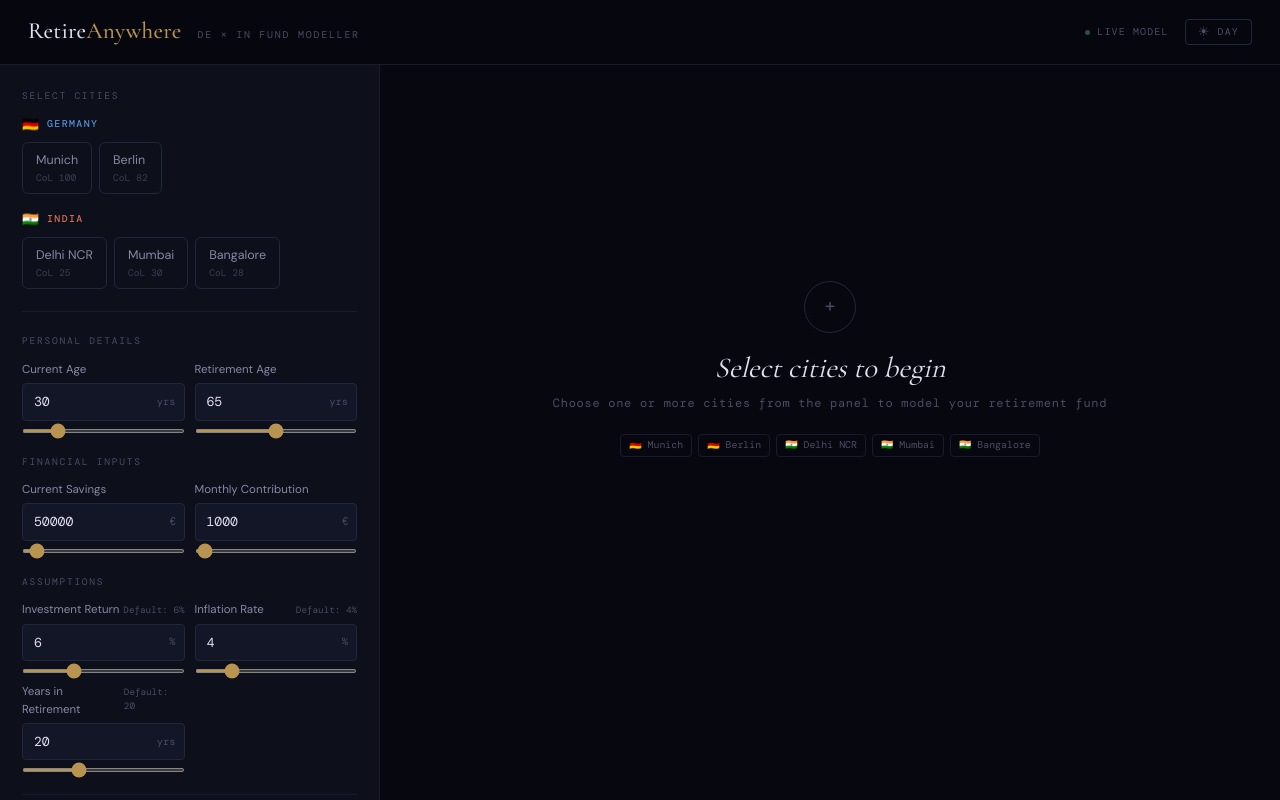
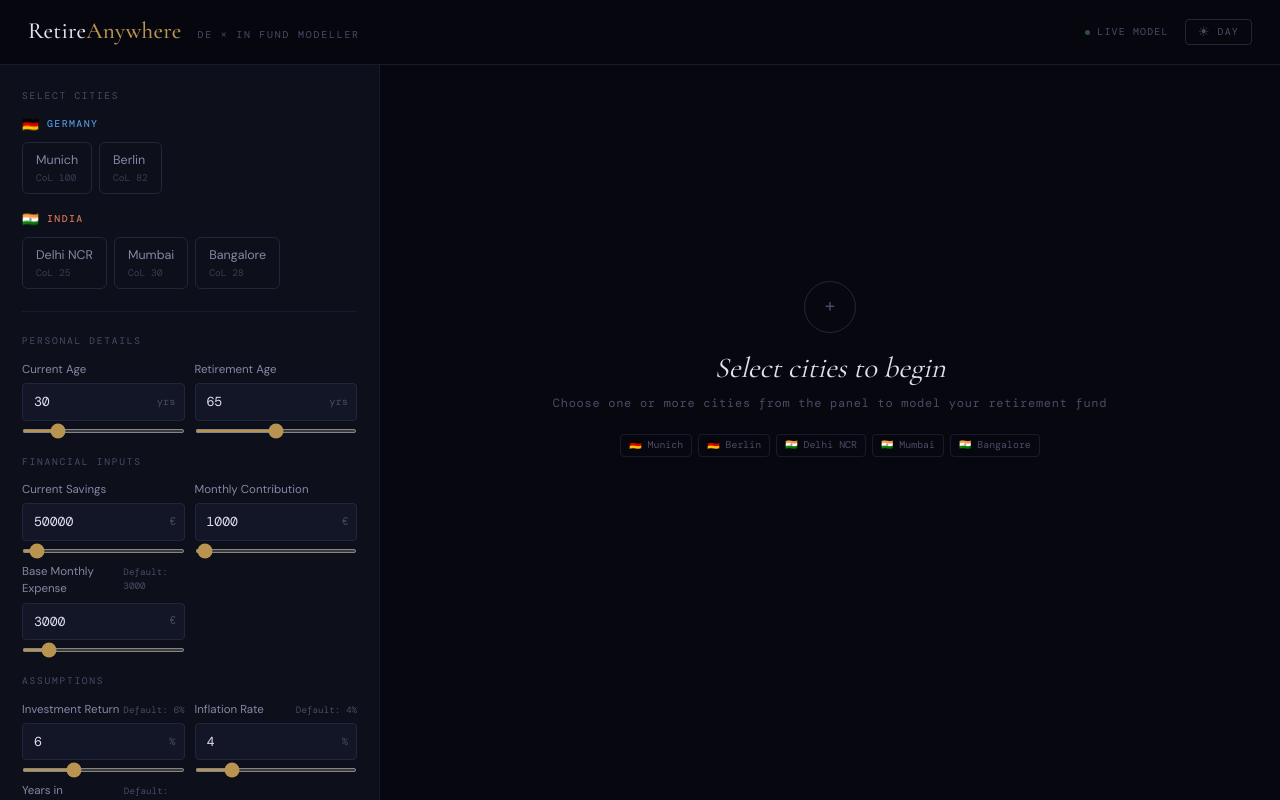
Before and after one commit to rishabhraaj17/retirement_calculator, a Next.js app: page / in a window 1280 px wide. Built offline with nearby package versions, Linux system fonts and the light colour scheme.

Commit message:
feat: add global monthly expense slider to InputForm

```diff
--- a/src/components/InputForm.tsx
+++ b/src/components/InputForm.tsx
@@ -75,6 +75,17 @@ export default function InputForm({
             step={100}
             suffix="€"
             testId="input-monthly-contribution"
+          />
+          <Field
+            label="Base Monthly Expense"
+            value={userInputs.baseMonthlyExpense ?? 3000}
+            onChange={v => setInput('baseMonthlyExpense', v)}
+            min={500}
+            max={20000}
+            step={100}
+            suffix="€"
+            hint="Default: 3000"
+            testId="input-base-monthly-expense"
           />
         </div>
       </div>
```
Also changed, not shown: 1 other file (tests, documents, lock files or other folders).
